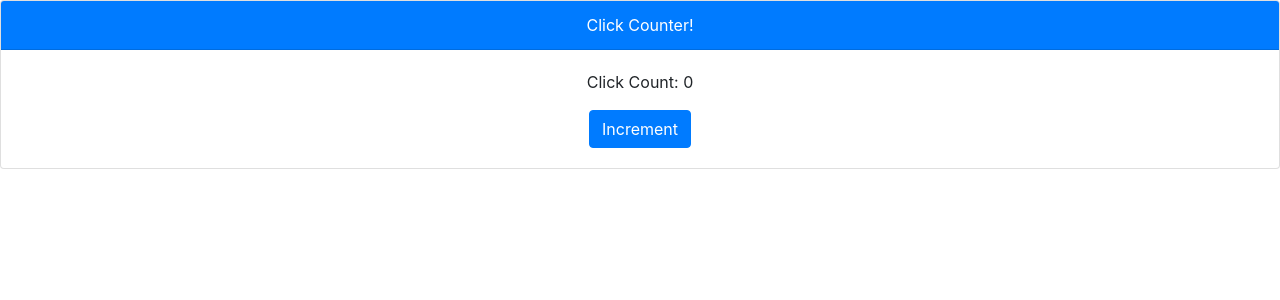
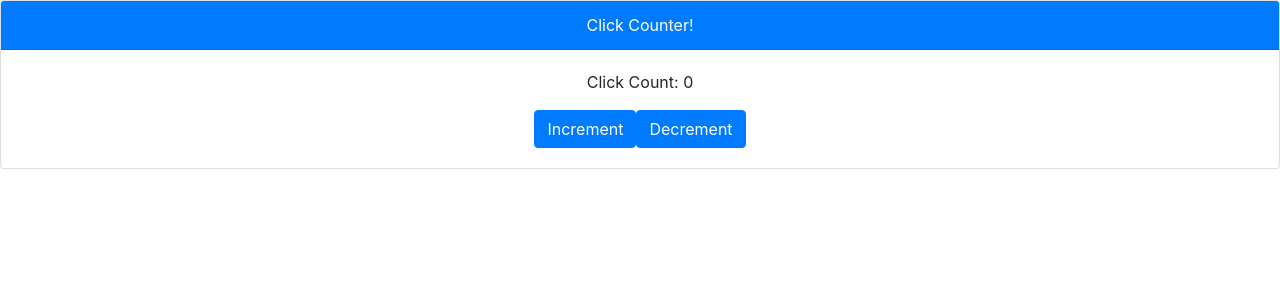
Before and after one commit to PelicanSkeleton/practiceapp, a React (Create React App) app: page / in a window 1280 px wide. Shown: the top 300 px of the page. Built offline with nearby package versions, Linux system fonts and the light colour scheme.

Commit message:
Activity 15 week 19 complete with bonus.

```diff
--- /dev/null
+++ b/src/components/CardBody.js
@@ -0,0 +1,17 @@
+import React from "react";
+
+const CardBody = props => {
+    return (
+        <div className="card-body">
+            <p className="card-text">Click Count: {props.count} </p>
+            <button className="btn btn-primary" onClick={props.handleIncrement}>
+                Increment
+            </button>
+            <button className="btn btn-primary" onClick={props.handleDecrement}>
+                Decrement
+            </button>
+        </div>
+    );
+}
+
+export default CardBody;
--- a/src/components/Counter.js
+++ b/src/components/Counter.js
@@ -1,4 +1,5 @@
 import React from "react";
+import CardBody from "./CardBody";
 
 class Counter extends React.Component {
   state = {
@@ -9,18 +10,21 @@ class Counter extends React.Component {
     this.setState({ count: this.state.count + 1 });
   };
 
+  handleDecrement = () => {
+    this.setState({ count: this.state.count - 1 });
+  }
+
   render() {
     return (
       <div className="card text-center">
         <div className="card-header bg-primary text-white">
           Click Counter!
         </div>
-        <div className="card-body">
-          <p className="card-text">Click Count: {this.state.count}</p>
-          <button className="btn btn-primary" onClick={this.handleIncrement}>
-            Increment
-          </button>
-        </div>
+        <CardBody
+          count={this.state.count}
+          handleIncrement={this.handleIncrement}
+          handleDecrement={this.handleDecrement}
+        />
       </div>
     );
   }
```
